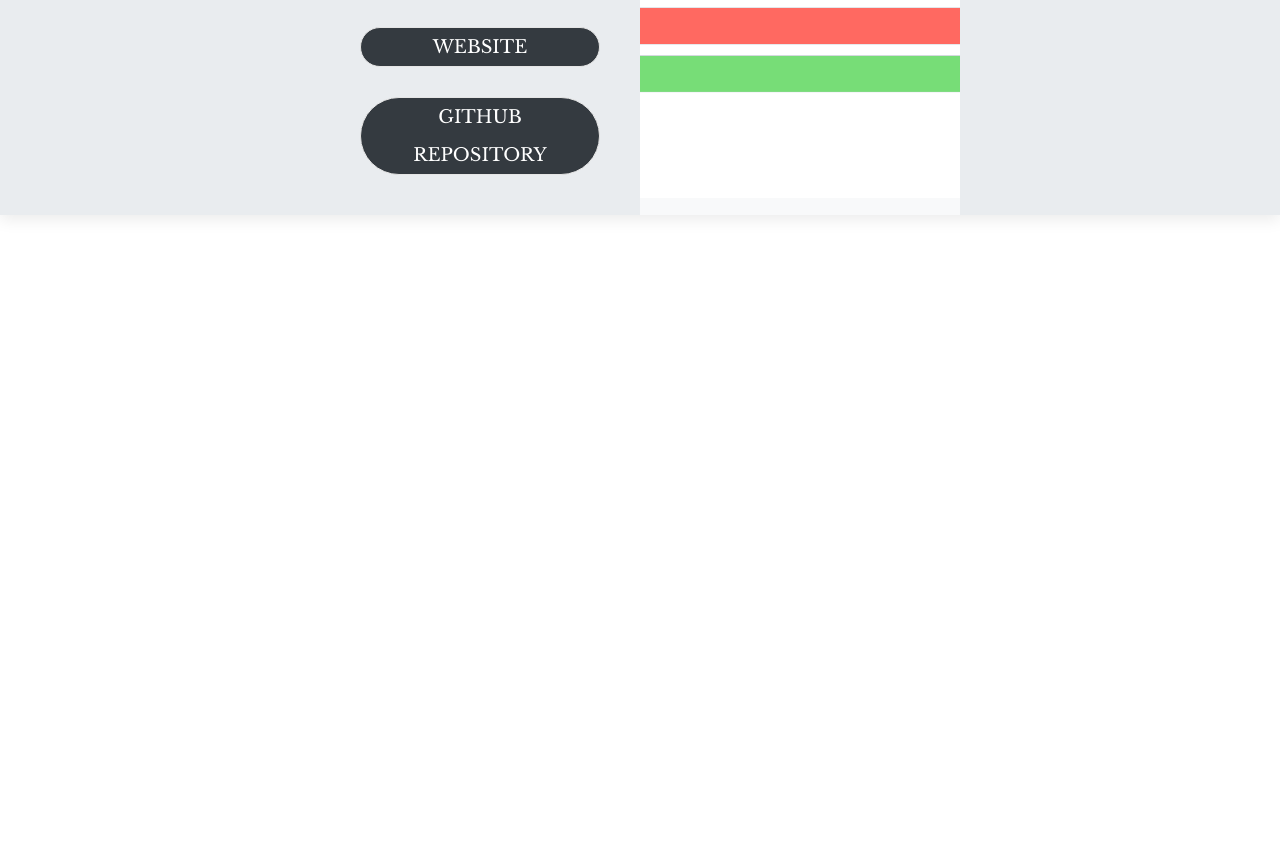
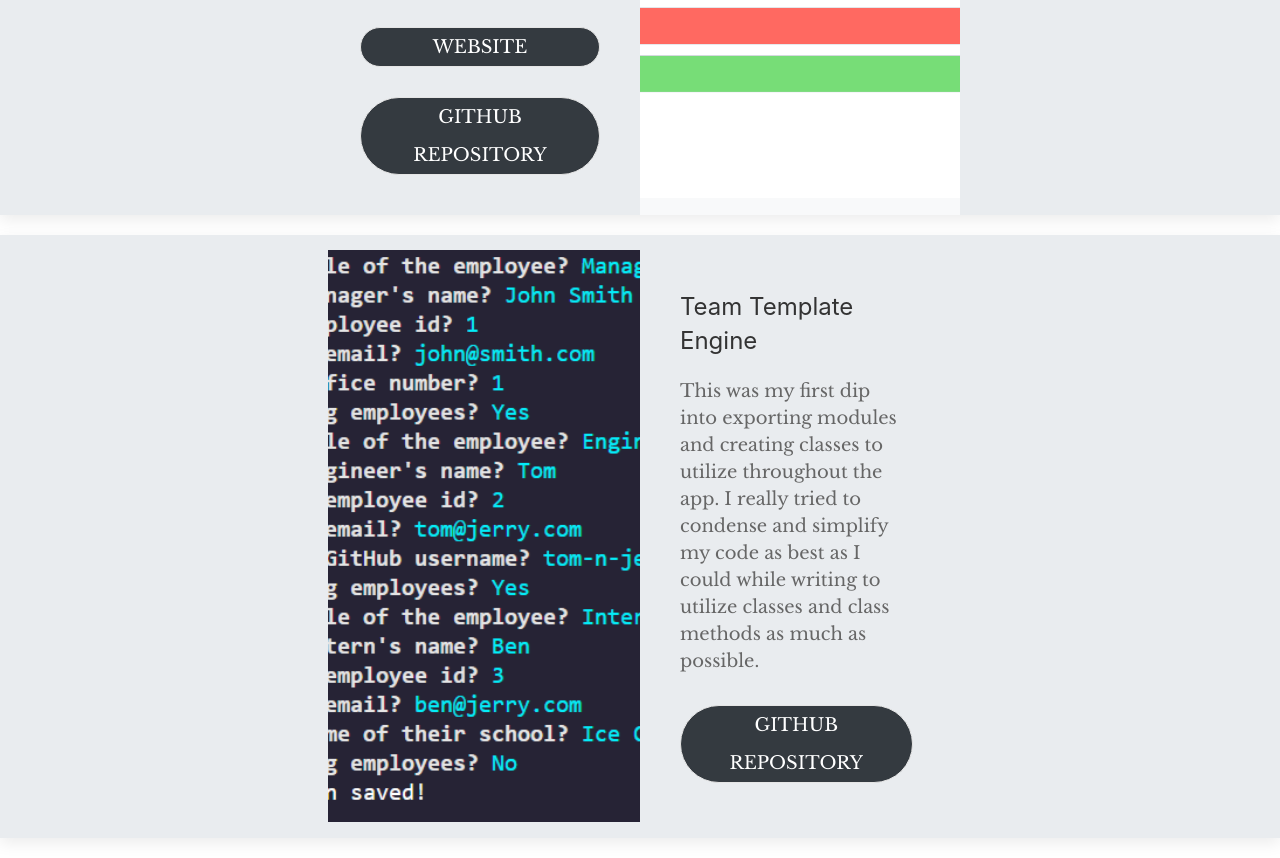
Before and after one commit to vivid-green/responsive-portfolio, a plain HTML site: page portfolio.html in a window 1280 px wide. Shown: the part 4116-4974 px from the top of the page. Before the commit the page ends 4351 px from the top, so only its background shows below. Drawn offline with nearby package versions, Linux system fonts and the light colour scheme.

Commit message:
Added team-template-engine to portfolio.html

```diff
--- a/portfolio.html
+++ b/portfolio.html
@@ -99,6 +99,20 @@
                     </div>
                 </div>
             </div>
+            <div class="uk-card uk-card-default uk-grid-collapse uk-child-width-1-4@s uk-margin uk-padding-small" uk-grid>
+                <div></div>
+                <div class="uk-card-media-left uk-cover-container">
+                    <img src="./assets/img/team-template.png" alt="" uk-cover>
+                    <canvas width="600" height="600"></canvas>
+                </div>
+                <div>
+                    <div class="uk-card-body">
+                        <h3 class="uk-card-title">Team Template Engine</h3>
+                        <p>This was my first dip into exporting modules and creating classes to utilize throughout the app. I really tried to condense and simplify my code as best as I could while writing to utilize classes and class methods as much as possible.</p>
+                        <a class="uk-button uk-button-default uk-align-center uk-border-pill" href="https://github.com/vivid-green/team-template-engine">Github Repository</a>
+                    </div>
+                </div>
+            </div>
         </section>
         <footer>
             <div class="fixed-bottom text-center footer">
```
Also changed, not shown: assets/img/team-template.png (added).
